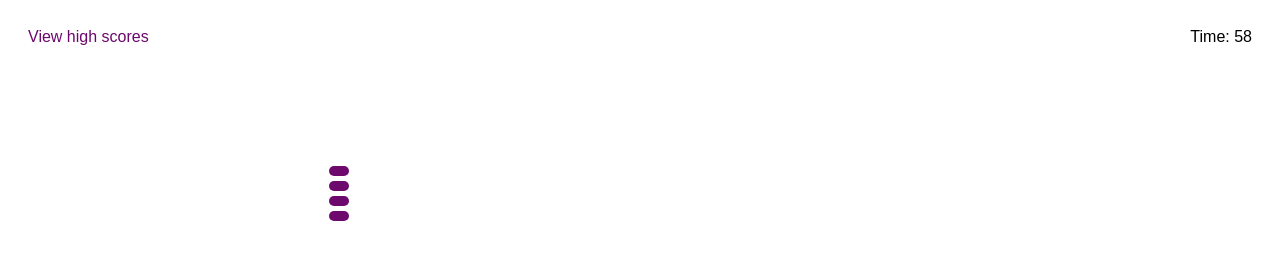
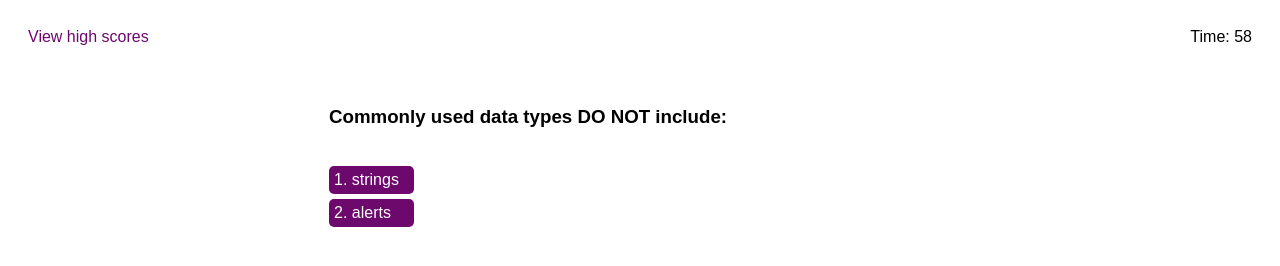
Before and after one commit to aparihar1984/code-quiz-m4, a plain HTML site: page index.html in a window 1280 px wide. Both pictures are taken after a click on the button "Start Quiz". Drawn offline with Linux system fonts and the light colour scheme.

Commit message:
Developing the code for quiz question(s) and answer options

```diff
--- a/assets/css/style.css
+++ b/assets/css/style.css
@@ -75,7 +75,7 @@ a:hover {
 }
 
 /* Multiple Choice Properties */
-.choice1, .choice2, .choice3, .choice4 {
+.choice1, .choice2 {
     display: block;
     width: 100%;
     padding: 5px;
@@ -86,7 +86,7 @@ a:hover {
 }
 
 /* Multiple Choice hover Background Color */
-.choice1:hover, .choice2:hover, .choice3:hover, .choice4:hover {
+.choice1:hover, .choice2:hover {
     background-color: #a14ec8;
 }
 
--- a/assets/js/script.js
+++ b/assets/js/script.js
@@ -32,3 +32,39 @@ function setTime() {
     quiz.setAttribute("style", "display:block");
     switchContent();
 };
+
+// Quiz Array Along With Quiz Questions and Answers
+var quizKey = [
+    {
+        question: "Commonly used data types DO NOT include:",
+        choice1: "1. strings",
+        choice2: "2. alerts",
+        answer: "2. alerts",
+    },
+
+    {
+        question: "The condition in an if/else statement is enclosed with ________.",
+        choice1: "1. quotes",
+        choice2: "2. parenthesis",
+        answer: "2. parenthesis",
+    },
+
+];
+
+// Variables for Quiz Questions
+var questionsEl = document.querySelector(".ask");
+var option1 = document.querySelector(".choice1");
+var option2 = document.querySelector(".choice2");
+var correct = document.querySelector(".correct");
+var wrong = document.querySelector(".wrong");
+
+// Adding The EventListener Attaches An Event Handler to The Element Selected
+// Which Then Will Show The Next Question
+var questionIndex = 0;
+var boxEl = document.querySelector(".quiz-questions");
+boxEl.addEventListener("click", switchContent);
+function switchContent() {
+    questionsEl.textContent = quizKey[questionIndex].question;
+    option1.textContent = quizKey[questionIndex].choice1;
+    option2.textContent = quizKey[questionIndex].choice2;
+};
--- a/index.html
+++ b/index.html
@@ -38,8 +38,9 @@
             <div id="choices">
                 <div class="choice1"></div>
                 <div class="choice2"></div>
-                <div class="choice3"></div>
-                <div class="choice4"></div>
+                <!-- Removed These Options Due To Time Costraints -->
+                <!-- <div class="choice3"></div> -->
+                <!-- <div class="choice4"></div> -->
             </div>
         </div>
         <!--div for logging the highest score in the quiz-->
```
